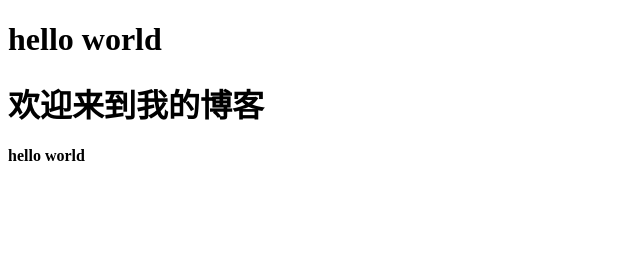
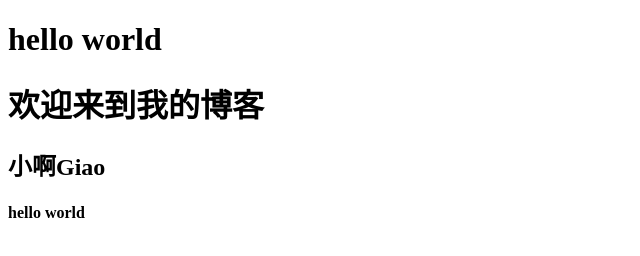
Before and after one commit to xiaotaoqi-7890/xiaotaoqi-7890.github.io, a plain HTML site: page index.html in a window 1280 px wide. Shown: the whole page, without its empty margins (0-640 px from the left). Drawn offline with Linux system fonts and the light colour scheme.

Commit message:
Update index.html

```diff
--- a/index.html
+++ b/index.html
@@ -8,6 +8,7 @@
 <body>
 <h1>hello world</h1>
 <h1>欢迎来到我的博客</h1>
+<h2>小啊Giao</h2>
 <h4>hello world</h1>
 </body>
 </html>
```
